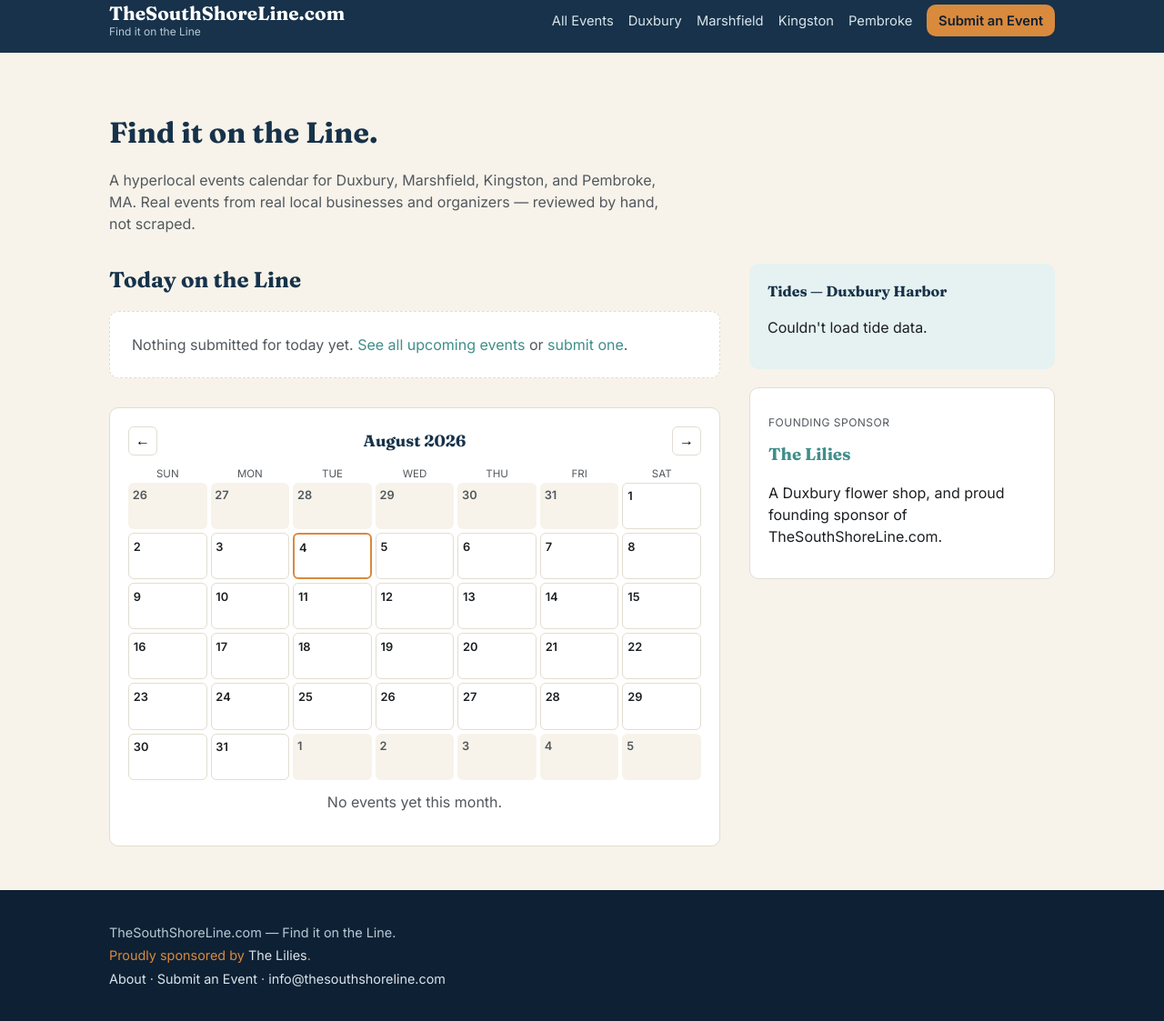
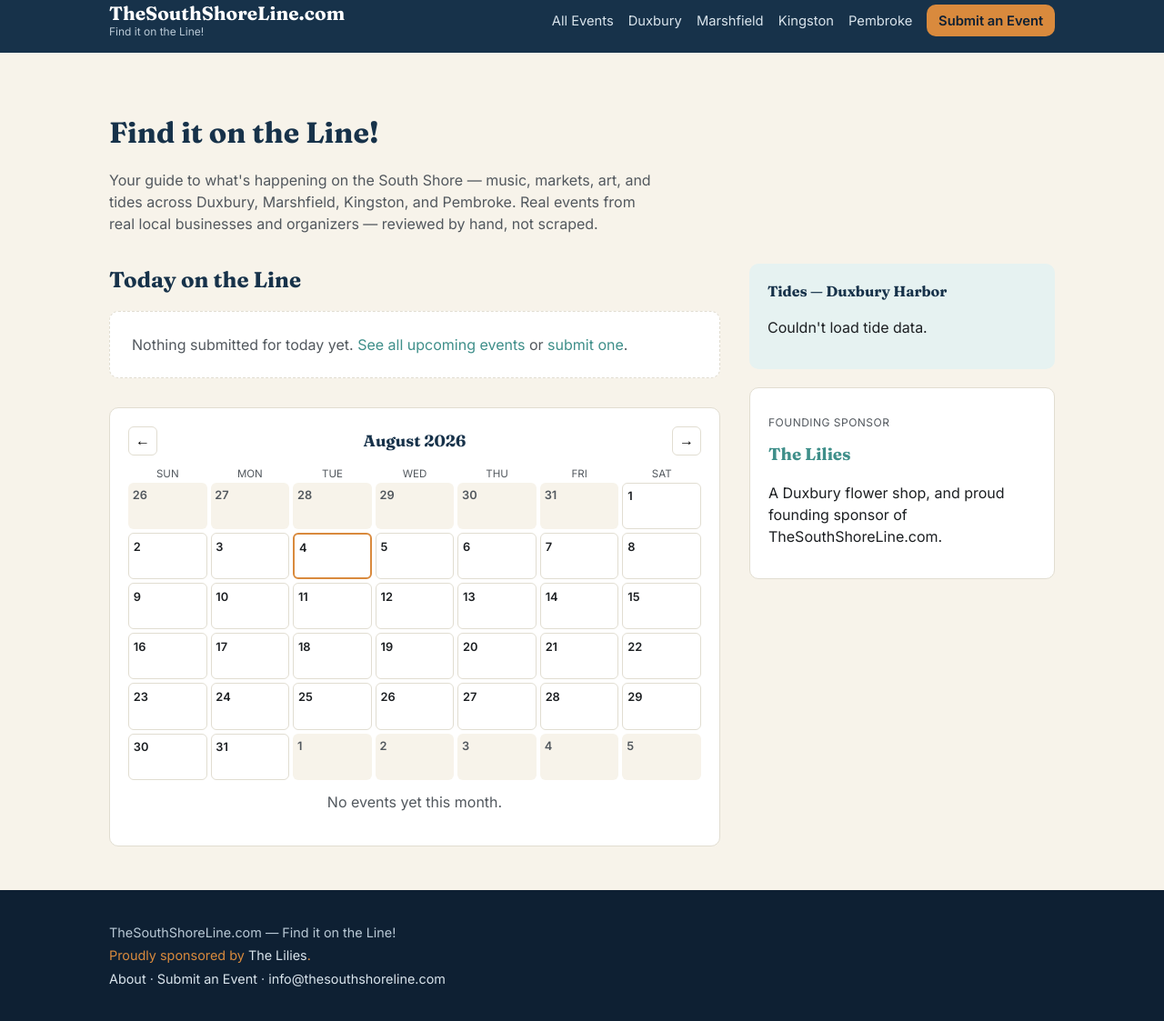
Before and after one commit to bgajackson/thesouthshoreline, an Eleventy site: page src/index.njk in a window 1280 px wide. Shown: the part 13-1136 px from the top of the page at 91% size. Built offline with nearby package versions, Linux system fonts and the light colour scheme; Eleventy itself is replaced by a stand-in of ours; files that its build step writes are made by us from their sources; no server answers.

Commit message:
Update tagline punctuation and homepage description copy

```diff
--- a/src/_data/site.json
+++ b/src/_data/site.json
@@ -1,7 +1,7 @@
 {
   "title": "TheSouthShoreLine.com",
-  "tagline": "Find it on the Line",
-  "description": "A hyperlocal events calendar for Duxbury, Marshfield, Kingston, and Pembroke, MA.",
+  "tagline": "Find it on the Line!",
+  "description": "Your guide to what's happening on the South Shore — music, markets, art, and tides across Duxbury, Marshfield, Kingston, and Pembroke.",
   "url": "https://www.thesouthshoreline.com",
   "email": "info@thesouthshoreline.com",
   "sponsor": {
--- a/src/_includes/layouts/base.njk
+++ b/src/_includes/layouts/base.njk
@@ -31,7 +31,7 @@
 
   <footer class="site-footer">
     <div class="wrap">
-      <p>{{ site.title }} &mdash; {{ site.tagline }}.</p>
+      <p>{{ site.title }} &mdash; {{ site.tagline }}</p>
       <p class="sponsor-credit">Proudly sponsored by <a href="{{ site.sponsor.url }}">{{ site.sponsor.name }}</a>.</p>
       <p><a href="/about/">About</a> &middot; <a href="/submit/">Submit an Event</a> &middot; <a href="mailto:{{ site.email }}">{{ site.email }}</a></p>
     </div>
--- a/src/index.njk
+++ b/src/index.njk
@@ -7,7 +7,7 @@ permalink: /
 
 <div class="wrap">
   <div class="page-header">
-    <h1>{{ site.tagline }}.</h1>
+    <h1>{{ site.tagline }}</h1>
     <p>{{ site.description }} Real events from real local businesses and organizers &mdash; reviewed by hand, not scraped.</p>
   </div>
 
```
